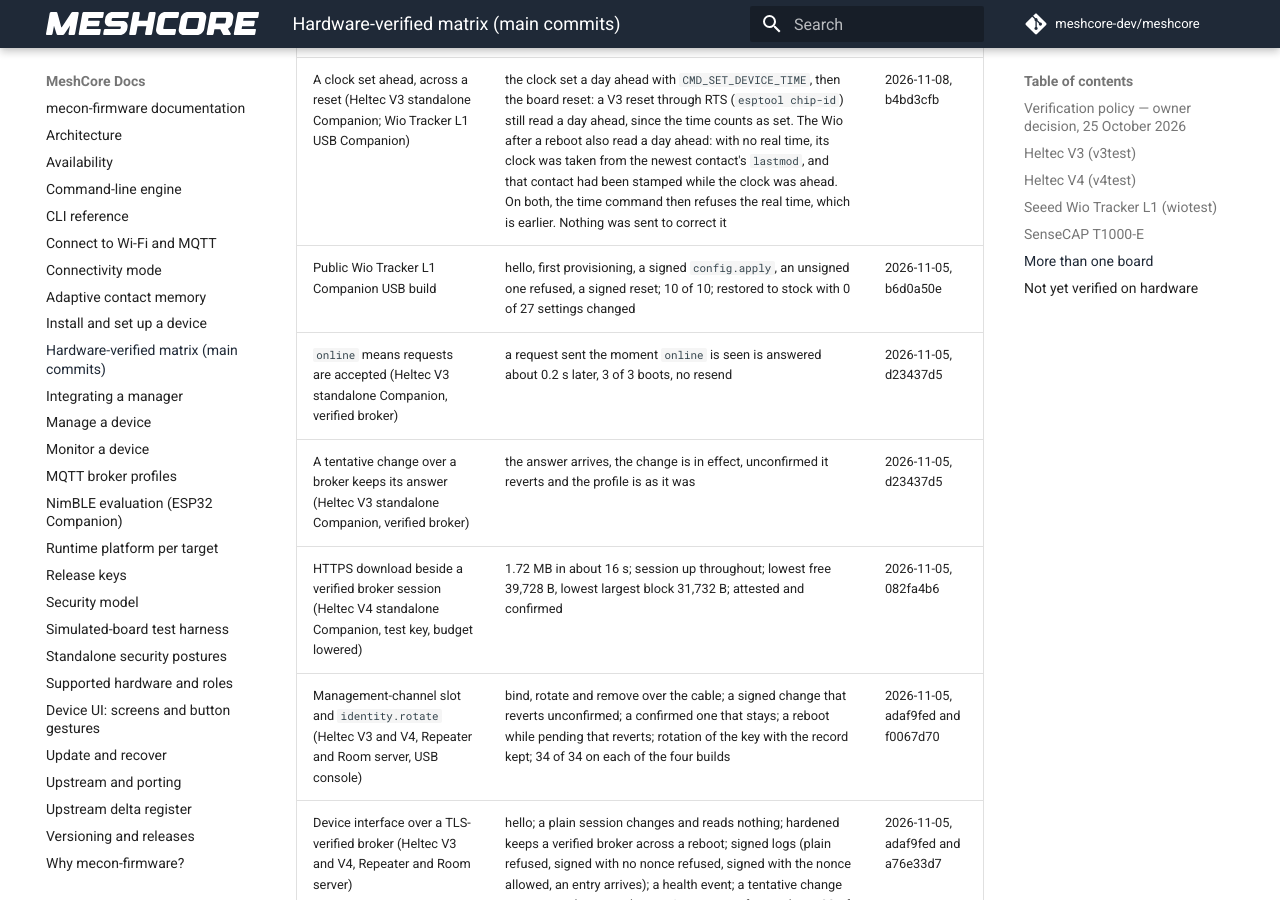
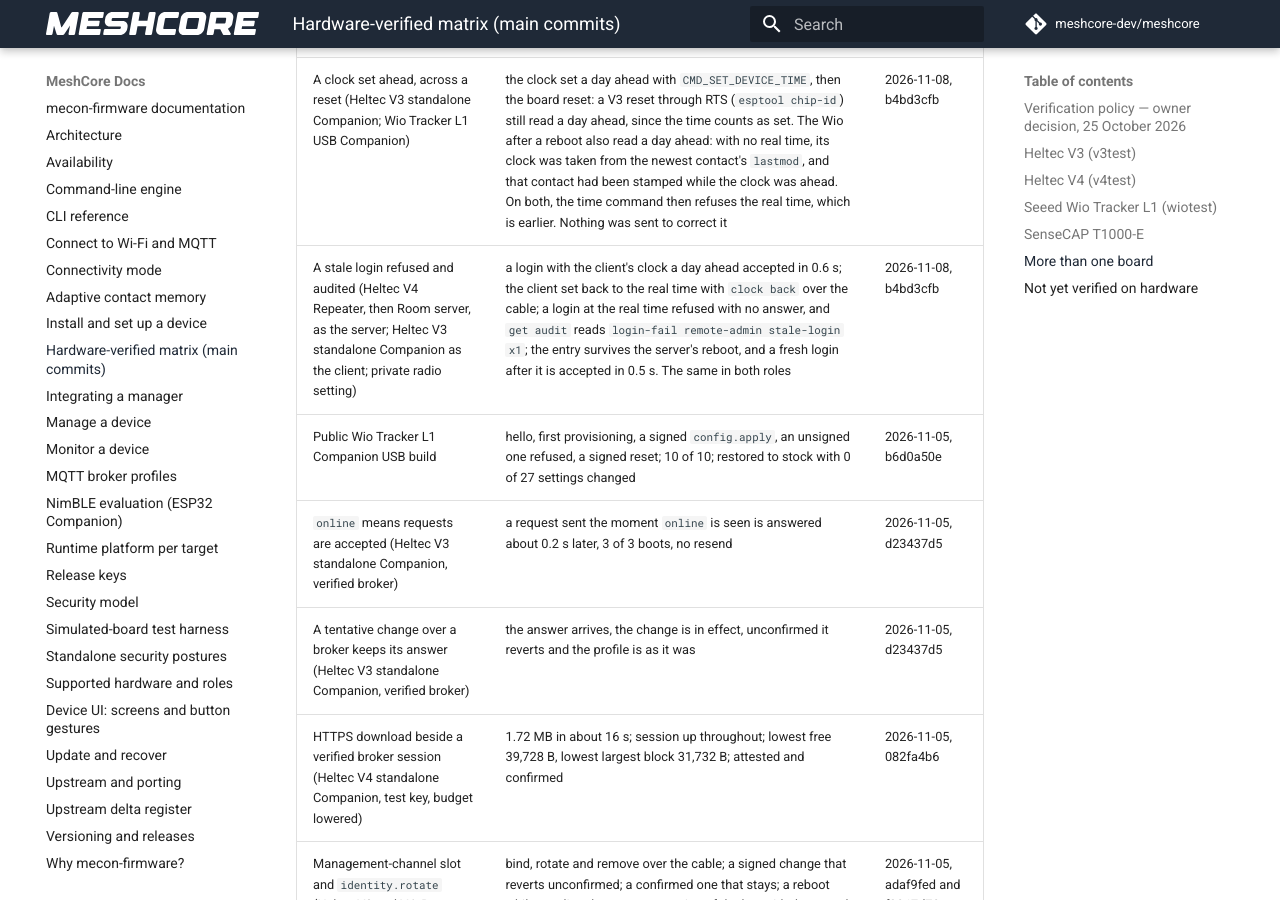
Before and after one commit to hoejriis/mecon-firmware, an MkDocs documentation site: the page built from docs/HARDWARE_VERIFIED.md, in a window 1280 px wide and 900 px high, scrolled down 15112 px. Built offline with MkDocs 1.6.1 and Material for MkDocs 9.7.7, drawn with Linux system fonts in a browser that asks for light colours; comment, search, counter and statistics services are not loaded.

Commit message:
Docs: a stale login refused and audited on a Heltec Repeater and Room server
The line moved to Issue #117 from #112: v4test as the server in both roles, v3test as the client,
its clock put back with `clock back` over the cable between the two logins.

Co-Authored-By: Claude Opus 5.5 (1M context) <noreply@anthropic.com>

```diff
--- a/docs/HARDWARE_VERIFIED.md
+++ b/docs/HARDWARE_VERIFIED.md
@@ -160,6 +160,7 @@ Reading a release on a Heltec V3 or V4 includes `tools/mecon_latency_hw.py <port
 | Clock unset until a real source sets it (Heltec V3) | never set: an event carries no time; set: it carries the time; a soft reset keeps it | 2026-11-05, b6d0a50e |
 | Clock unset until a real source sets it (Wio Tracker L1) | never set: no time; set: the time; after a reset unset again, and it says so | 2026-11-05, b6d0a50e |
 | A clock set ahead, across a reset (Heltec V3 standalone Companion; Wio Tracker L1 USB Companion) | the clock set a day ahead with `CMD_SET_DEVICE_TIME`, then the board reset: a V3 reset through RTS (`esptool chip-id`) still read a day ahead, since the time counts as set. The Wio after a reboot also read a day ahead: with no real time, its clock was taken from the newest contact's `lastmod`, and that contact had been stamped while the clock was ahead. On both, the time command then refuses the real time, which is earlier. Nothing was sent to correct it | 2026-11-08, b4bd3cfb |
+| A stale login refused and audited (Heltec V4 Repeater, then Room server, as the server; Heltec V3 standalone Companion as the client; private radio setting) | a login with the client's clock a day ahead accepted in 0.6 s; the client set back to the real time with `clock back` over the cable; a login at the real time refused with no answer, and `get audit` reads `login-fail remote-admin stale-login x1`; the entry survives the server's reboot, and a fresh login after it is accepted in 0.5 s. The same in both roles | 2026-11-08, b4bd3cfb |
 | Public Wio Tracker L1 Companion USB build | hello, first provisioning, a signed `config.apply`, an unsigned one refused, a signed reset; 10 of 10; restored to stock with 0 of 27 settings changed | 2026-11-05, b6d0a50e |
 | `online` means requests are accepted (Heltec V3 standalone Companion, verified broker) | a request sent the moment `online` is seen is answered about 0.2 s later, 3 of 3 boots, no resend | 2026-11-05, d23437d5 |
 | A tentative change over a broker keeps its answer (Heltec V3 standalone Companion, verified broker) | the answer arrives, the change is in effect, unconfirmed it reverts and the profile is as it was | 2026-11-05, d23437d5 |
```
